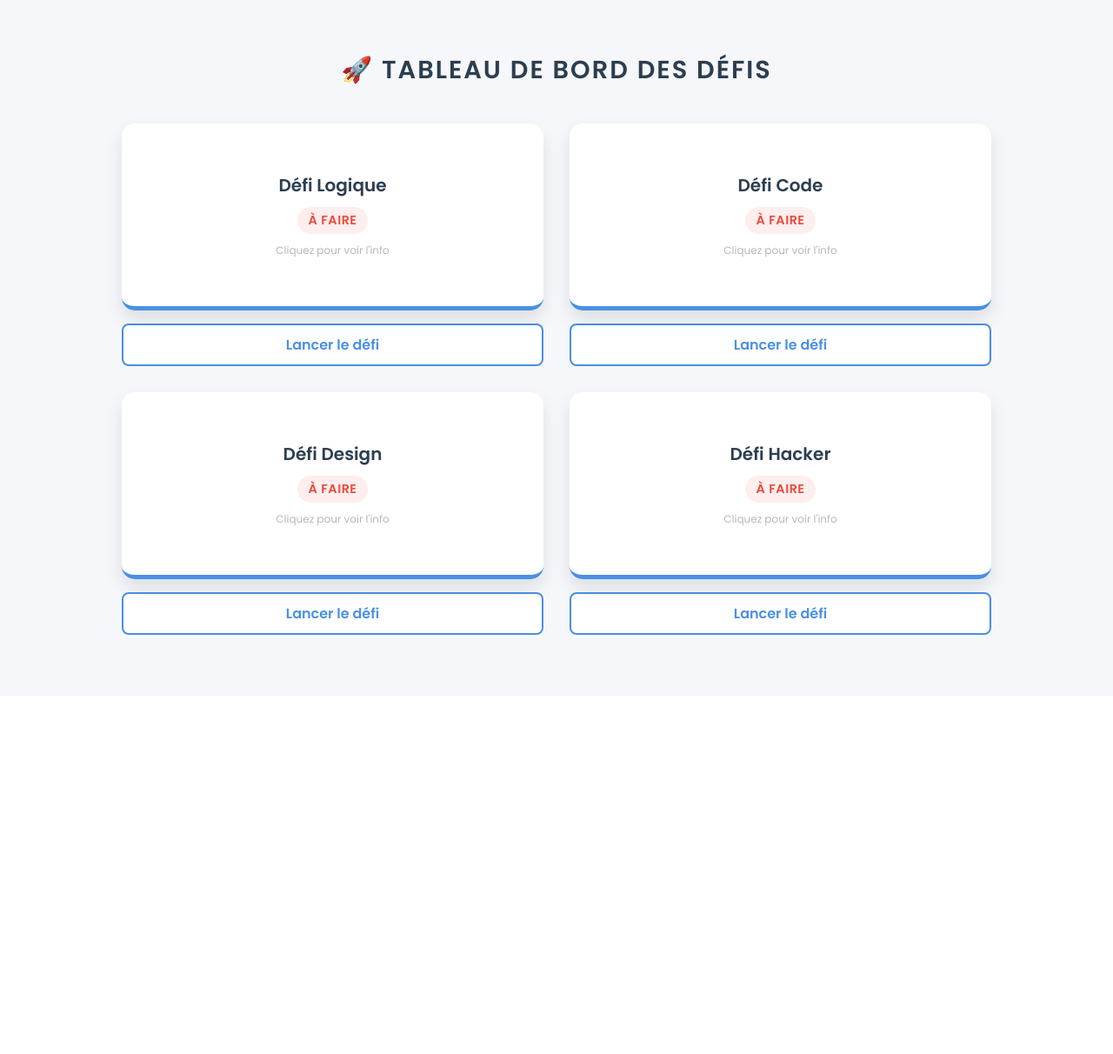
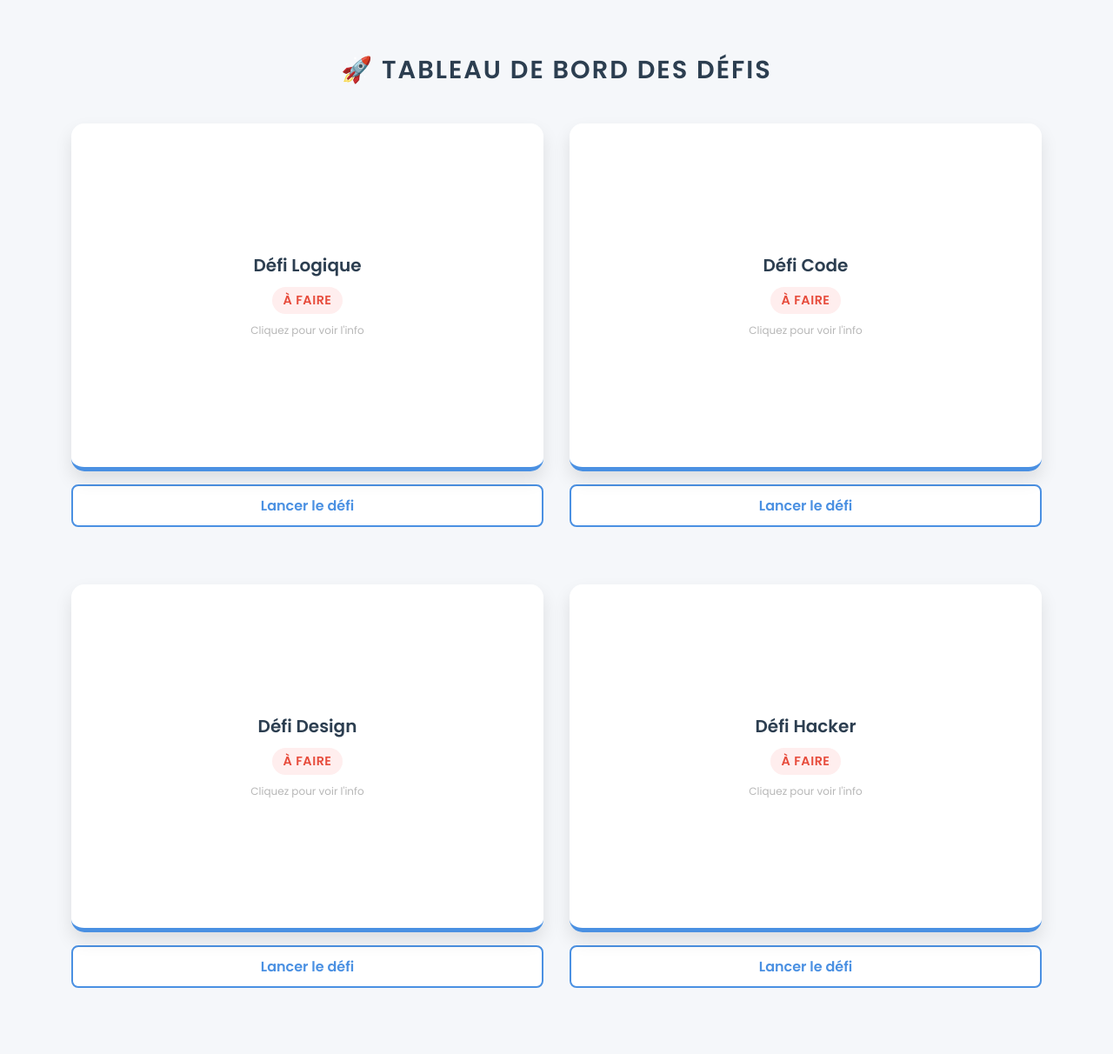
Before and after one commit to rylesdev/ndi-les_apprutie, a PHP site: page / in a window 1280 px wide. Shown: the whole page at 87% size. Before the commit the page ends 730 px from the top, so only its background shows below. Run offline with PHP 8.4, Linux system fonts and the light colour scheme.

Commit message:
hauteur des cartes

```diff
--- a/index.php
+++ b/index.php
@@ -1,11 +1,11 @@
 <?php
+session_abort();
 session_start();
-session_abort();
 // Initialisation des défis
 if (!isset($_SESSION['defis'])) {
     $_SESSION['defis'] = [1 => false, 2 => false, 3 => false, 4 => false];
 }
-$defis_done = &$_SESSION['defis'];
+$defis_done = $_SESSION['defis'];
 
 // Configuration des cartes
 $cards = [
--- a/style.css
+++ b/style.css
@@ -33,7 +33,7 @@ h1 {
 }
 
 .container {
-    max-width: 1000px;
+    max-width: 90%;
     width: 100%;
 }
 
@@ -45,6 +45,7 @@ h1 {
 }
 
 .card-wrap {
+    height: 500px;
     position: relative;
     perspective: 1000px;
 }
@@ -56,12 +57,12 @@ h1 {
     cursor: pointer;
     z-index: 10;
     width: 100%;
-    height: 200px;
+    height: 100%;
 }
 
 .flip-card {
-    height: 215px;
     width: 100%;
+    height: 80%;
 }
 
 .flip-card-inner {
```
